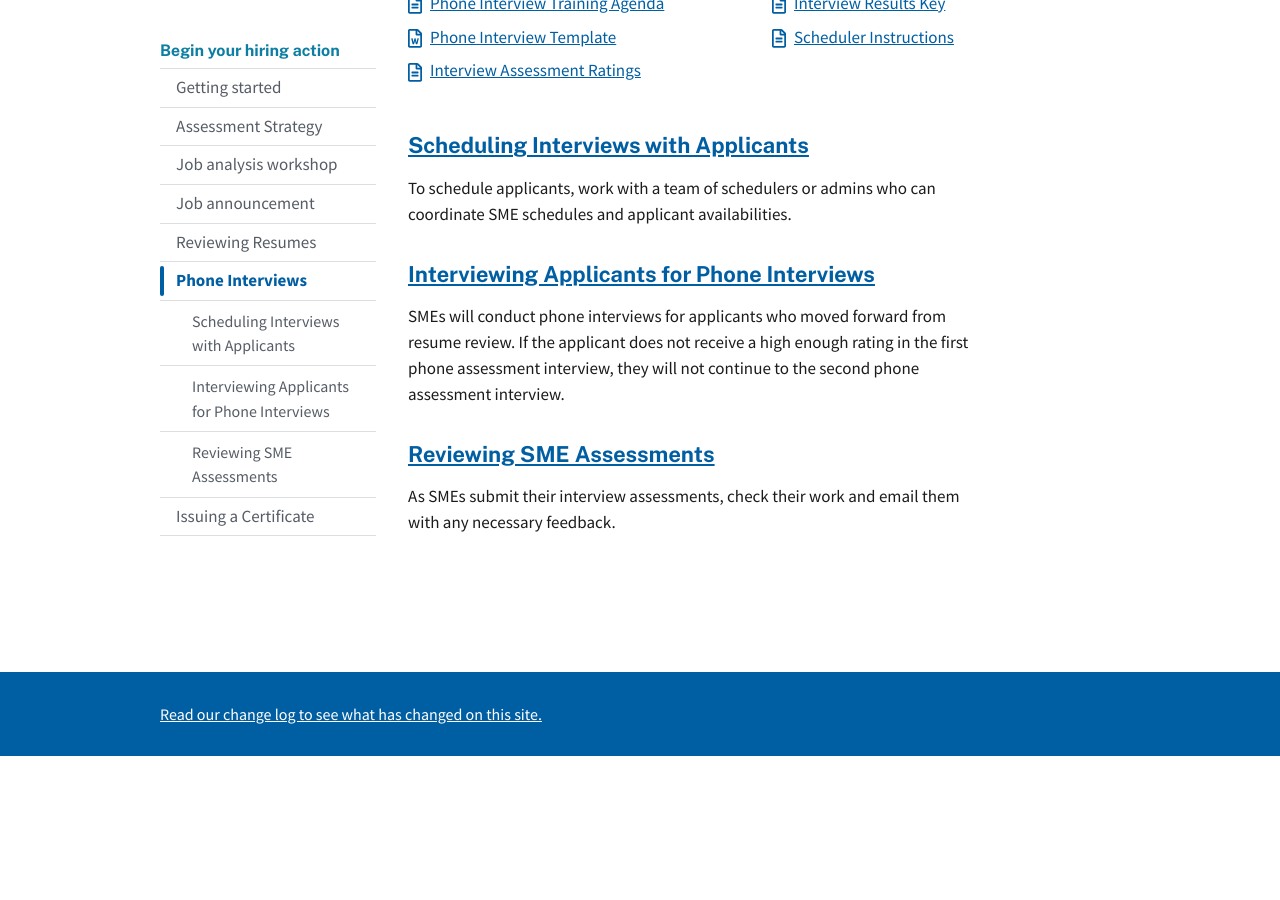
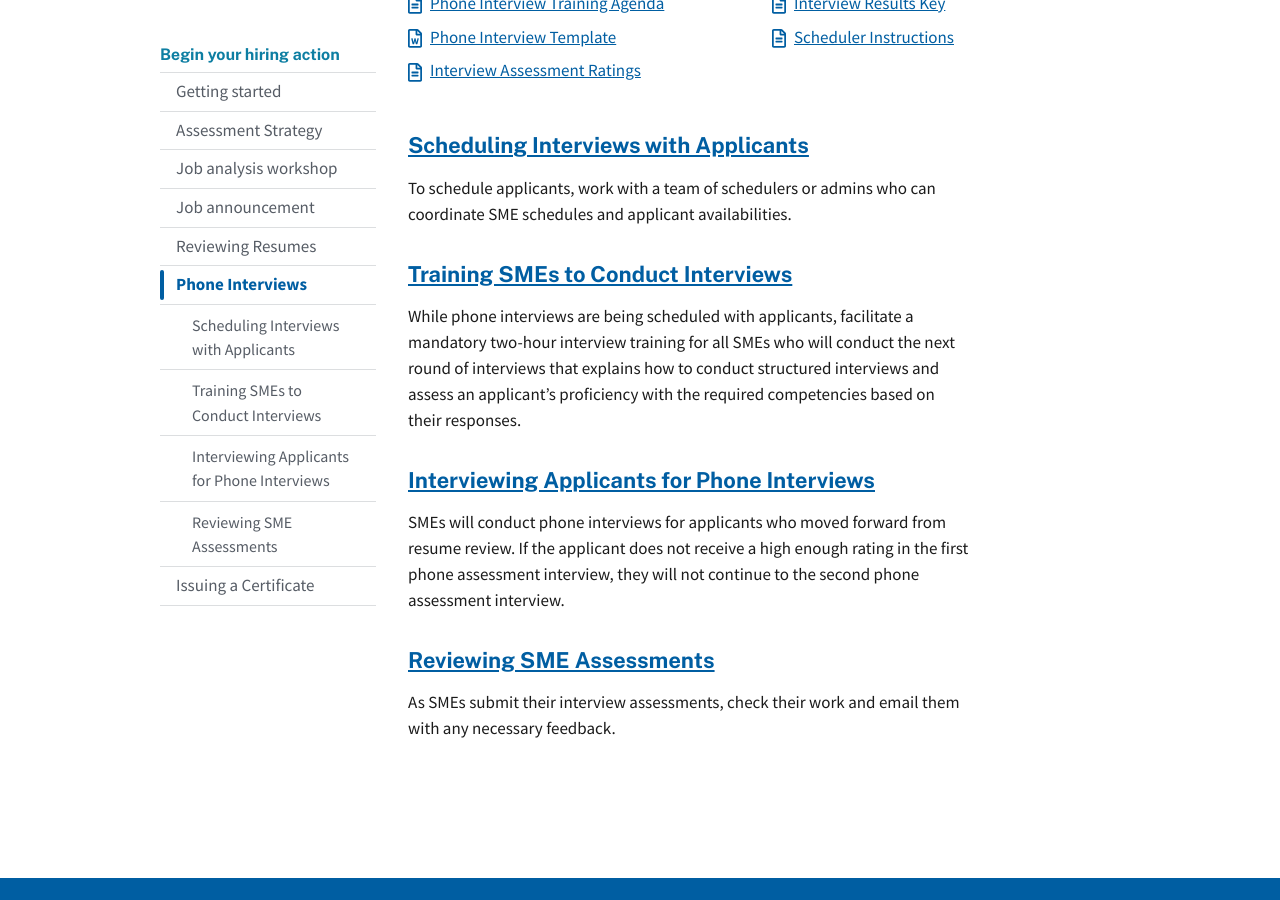
Before and after one commit to usds/SME-QA-Website, a Jekyll site: the page built from pages/phases/phone-assessment-interviews/index.html, in a window 1280 px wide and 900 px high, scrolled down 808 px. Built offline with Jekyll 4.4.1, drawn with Linux system fonts in a browser that asks for light colours; before the commit the page ends 1564 px from its top, so only the background shows below that.

Commit message:
Nav and structure for phone interview training

```diff
--- a/_data/navigation.yml
+++ b/_data/navigation.yml
@@ -71,6 +71,8 @@ hiring-phases:
     subnav:
     - text: Scheduling Interviews with Applicants
       href: "/hiring-phases/phone-assessment-interviews/scheduling/"
+    - text: Training SMEs to Conduct Interviews
+      href: "/hiring-phases/phone-assessment-interviews/training/"
     - text: Interviewing Applicants for Phone Interviews
       href: "/hiring-phases/phone-assessment-interviews/interviewing-applicants/"
     - text: Reviewing SME Assessments
--- /dev/null
+++ b/pages/phases/phone-assessment-interviews/training.md
@@ -0,0 +1,10 @@
+---
+layout: article
+permalink: /hiring-phases/phone-assessment-interviews/training/
+section: hiring-phases
+sidenav: hiring-phases
+phase: phone-assessment-interviews
+sub-phase-order: 011
+title: Training SMEs to Conduct Interviews
+intro: While phone interviews are being scheduled with applicants, facilitate a mandatory two-hour interview training for all SMEs who will conduct the next round of interviews that explains how to conduct structured interviews and assess an applicant’s proficiency with the required competencies based on their responses.
+---
```
